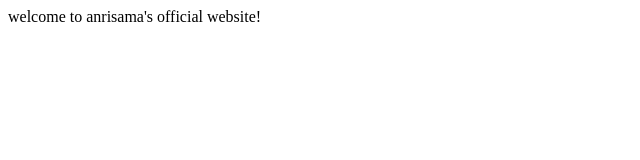
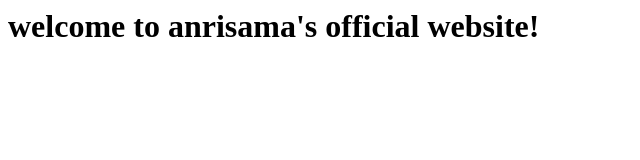
Before and after one commit to anrisama/anrisama.github.io, a plain HTML site: page index.html in a window 1280 px wide. Shown: the whole page, without its empty margins (0-640 px from the left). Drawn offline with Linux system fonts and the light colour scheme.

Commit message:
Update index.html

```diff
--- a/index.html
+++ b/index.html
@@ -1 +1 @@
-<p>welcome to anrisama's official website!</p>
+<h1>welcome to anrisama's official website!</h1>
```
